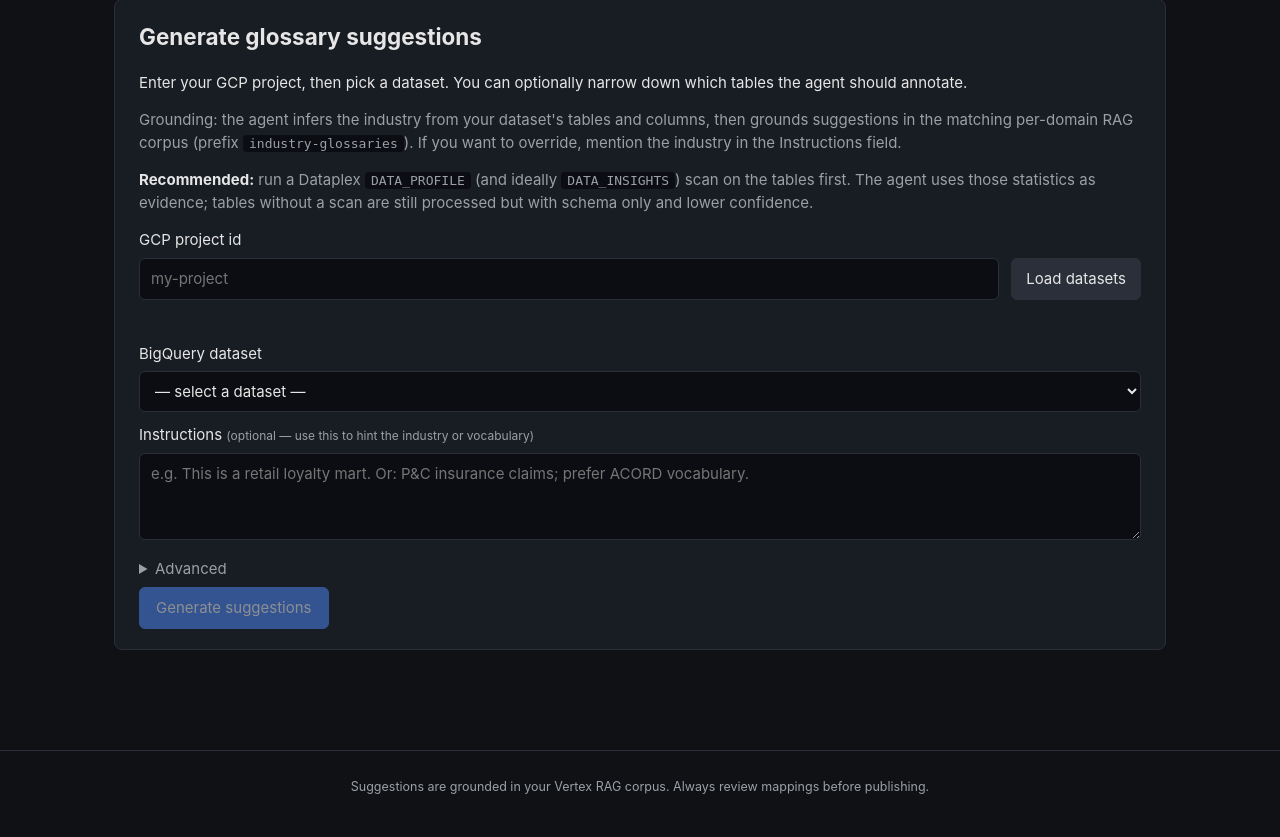
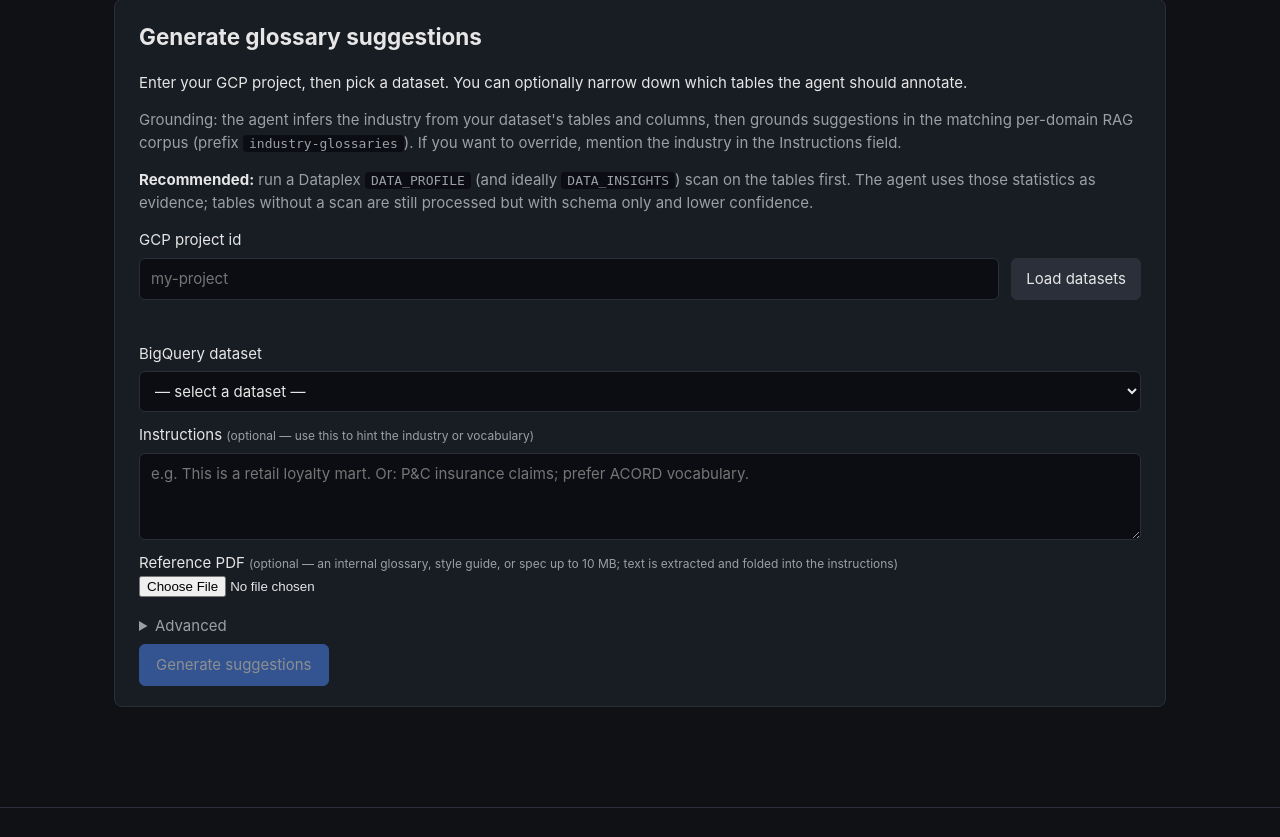
Before and after one commit to Pragati-Sharma-29/Glossary-generator-industry-domains, a FastAPI app: page / in a window 1280 px wide. Shown: the part 139-976 px from the top of the page. Before the commit the page ends 933 px from the top, so only its background shows below. Run offline with FastAPI, Linux system fonts and the light colour scheme.

Commit message:
Accept optional reference PDF in /suggest
Lets the user upload an internal glossary, spec, or style guide with
the request. Extracted text is folded into the instructions blob that
both the industry detector and the main LLM call see — so the user's
vocabulary can actually influence term definitions and mappings, not
just sit in a bucket.

Constraints:
  - 10 MB upload cap
  - 50 000-char extraction cap (~12k Gemini tokens) to keep the prompt
    bounded even with a 1M context window
  - text is appended to instructions under a "## Reference document:
    <filename>" header so the model can cite it in rationale
  - failure modes (malformed PDF, encrypted PDF, empty text) log a
    warning and continue with just the typed instructions rather than
    500-ing

Form is switched to multipart/form-data; a file input is added to
index.html with accept="application/pdf".

https://claude.ai/code/session_01P4ce1iTRbvx4AwkYcmDSkj

```diff
--- a/requirements.txt
+++ b/requirements.txt
@@ -10,3 +10,4 @@ fastapi>=0.115.0
 uvicorn[standard]>=0.30.0
 jinja2>=3.1.0
 python-multipart>=0.0.9
+pypdf>=4.3.0
--- a/webapp/main.py
+++ b/webapp/main.py
@@ -17,6 +17,7 @@ Swap ``_SESSIONS`` for Redis / Firestore to run multi-instance in production.
 """
 from __future__ import annotations
 
+import io
 import logging
 import os
 import uuid
@@ -24,7 +25,7 @@ from functools import lru_cache
 from pathlib import Path
 from typing import Optional
 
-from fastapi import Cookie, FastAPI, Form, HTTPException, Request, Response
+from fastapi import Cookie, FastAPI, File, Form, HTTPException, Request, Response, UploadFile
 from fastapi.responses import HTMLResponse, JSONResponse, RedirectResponse
 from fastapi.staticfiles import StaticFiles
 from fastapi.templating import Jinja2Templates
@@ -41,6 +42,14 @@ logger = logging.getLogger(__name__)
 BASE_DIR = Path(__file__).resolve().parent
 
 RAG_CORPUS_PREFIX = os.environ.get("VERTEX_RAG_CORPUS_PREFIX", "industry-glossaries")
+
+# Upload limits for the optional reference PDF attached to an /suggest
+# request. The text we extract is folded into the agent's ``instructions``
+# blob, which both the industry detector and the main LLM call see. 50k
+# characters ≈ 12k Gemini tokens — well under the 1M context window but
+# keeps the detection prompt from blowing up.
+MAX_PDF_BYTES = 10 * 1024 * 1024
+MAX_PDF_EXTRACTED_CHARS = 50_000
 
 DOMAIN_CHOICES = [
     ("retail_ecommerce", "Retail / E-commerce"),
@@ -87,6 +96,60 @@ def _resolve_domain_corpus(project_id: str, location: str, domain: str) -> str:
         f"  python scripts/build_rag_corpus.py --project {project_id} "
         f"--location {location} --domains {domain} --gcs-bucket <your-bucket>"
     )
+
+
+def _extract_pdf_text(upload: Optional[UploadFile]) -> str:
+    """Return text extracted from an uploaded PDF, or ``""``.
+
+    Best-effort: failures (encrypted PDF, malformed file, empty pages,
+    unsupported type) return an empty string with a logged warning, so
+    the request continues without the reference material rather than
+    failing outright. Enforces a 10 MB upload cap and truncates the
+    extracted text at 50 000 chars to keep the prompt bounded.
+
+    Raises ``ValueError`` for uploads that explicitly exceed the size
+    cap or are obviously not PDFs — those bubble up as 400s.
+    """
+    if upload is None or not upload.filename:
+        return ""
+
+    content_type = (upload.content_type or "").lower()
+    if content_type and "pdf" not in content_type and content_type != "application/octet-stream":
+        raise ValueError(
+            f"Reference document must be a PDF; got content-type {content_type!r}."
+        )
+
+    contents = upload.file.read(MAX_PDF_BYTES + 1)
+    if len(contents) > MAX_PDF_BYTES:
+        raise ValueError(
+            f"PDF exceeds the {MAX_PDF_BYTES // 1024 // 1024} MB upload limit."
+        )
+    if not contents:
+        return ""
+
+    try:
+        from pypdf import PdfReader
+    except ImportError as exc:  # defensive: requirement is declared
+        logger.error("pypdf not installed: %s", exc)
+        return ""
+
+    try:
+        reader = PdfReader(io.BytesIO(contents))
+        pages_text = [(p.extract_text() or "") for p in reader.pages]
+    except Exception as exc:  # noqa: BLE001
+        logger.warning("PDF extraction failed for %s: %s", upload.filename, exc)
+        return ""
+
+    text = "\n\n".join(t.strip() for t in pages_text if t.strip())
+    if not text:
+        return ""
+    if len(text) > MAX_PDF_EXTRACTED_CHARS:
+        text = text[:MAX_PDF_EXTRACTED_CHARS] + "\n\n[... PDF truncated ...]"
+    logger.info(
+        "Extracted %d chars from %s (%d pages)",
+        len(text), upload.filename, len(pages_text),
+    )
+    return text
 
 
 def _get_or_create_session_id(session_id: Optional[str], response: Response) -> str:
@@ -166,12 +229,29 @@ async def suggest(
     location: str = Form("europe-west4"),
     glossary_id: str = Form(""),
     glossary_location: str = Form("global"),
+    reference_pdf: Optional[UploadFile] = File(None),
     session_id: Optional[str] = Cookie(None, alias="glossary_session"),
 ) -> HTMLResponse:
     sid = _get_or_create_session_id(session_id, response)
 
     form = await request.form()
     table_allowlist = [v for v in form.getlist("tables") if v]
+
+    try:
+        pdf_text = _extract_pdf_text(reference_pdf)
+    except ValueError as exc:
+        return templates.TemplateResponse(
+            request,
+            "error.html",
+            {"error": str(exc)},
+            status_code=400,
+        )
+    if pdf_text:
+        instructions = (
+            f"{instructions}\n\n"
+            f"## Reference document: {reference_pdf.filename}\n\n"
+            f"{pdf_text}"
+        ).strip()
 
     # A corpus resolver closure is passed to the agent — when the agent's
     # detector picks a domain, this callable returns the matching per-domain
--- a/webapp/templates/index.html
+++ b/webapp/templates/index.html
@@ -19,7 +19,7 @@
     are still processed but with schema only and lower confidence.
   </p>
 
-  <form method="post" action="/suggest" id="gen-form">
+  <form method="post" action="/suggest" id="gen-form" enctype="multipart/form-data">
     <div class="inline-field">
       <label>
         GCP project id
@@ -56,6 +56,11 @@
       Instructions <span class="hint">(optional — use this to hint the industry or vocabulary)</span>
       <textarea name="instructions" rows="3"
                 placeholder="e.g. This is a retail loyalty mart. Or: P&amp;C insurance claims; prefer ACORD vocabulary."></textarea>
+    </label>
+
+    <label>
+      Reference PDF <span class="hint">(optional — an internal glossary, style guide, or spec up to 10 MB; text is extracted and folded into the instructions)</span>
+      <input type="file" name="reference_pdf" accept="application/pdf">
     </label>
 
     <details>
```
